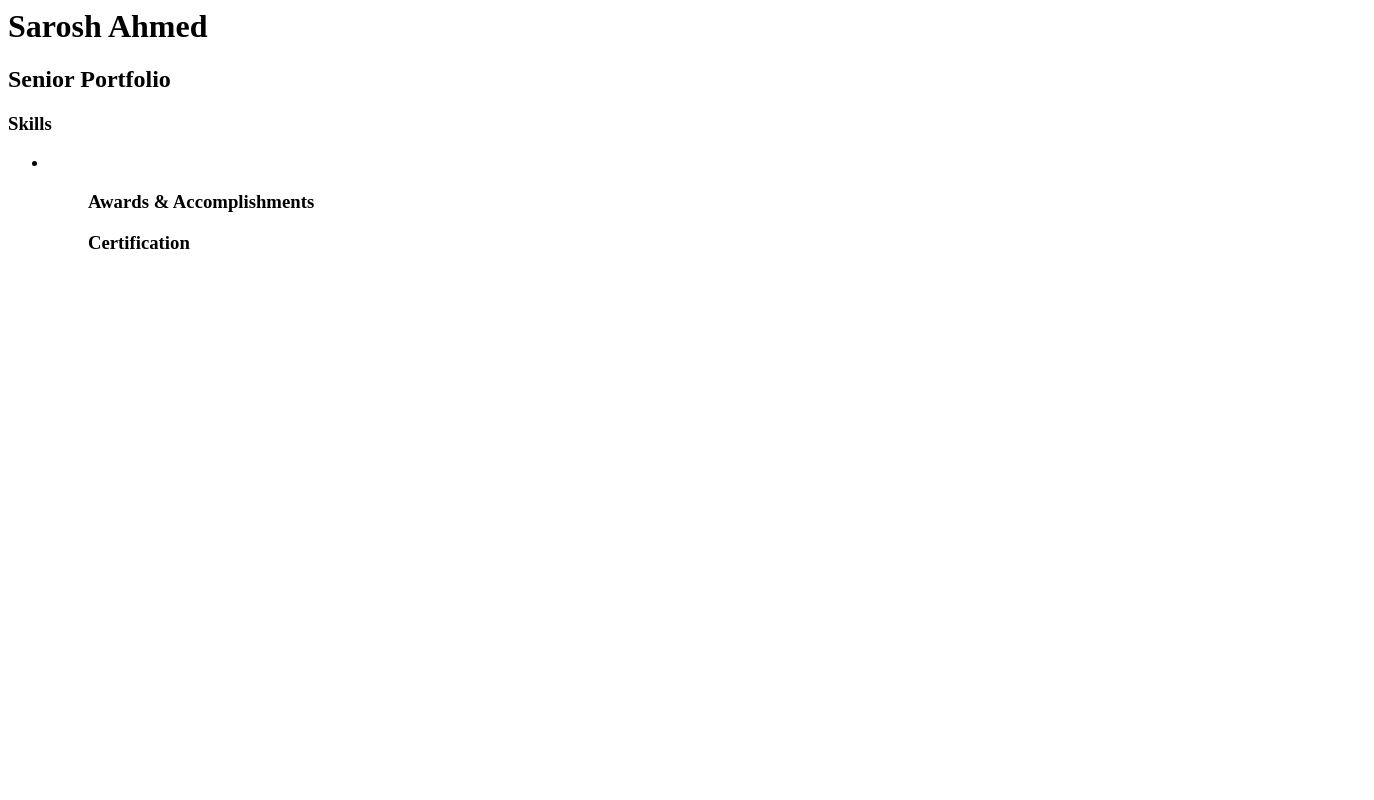
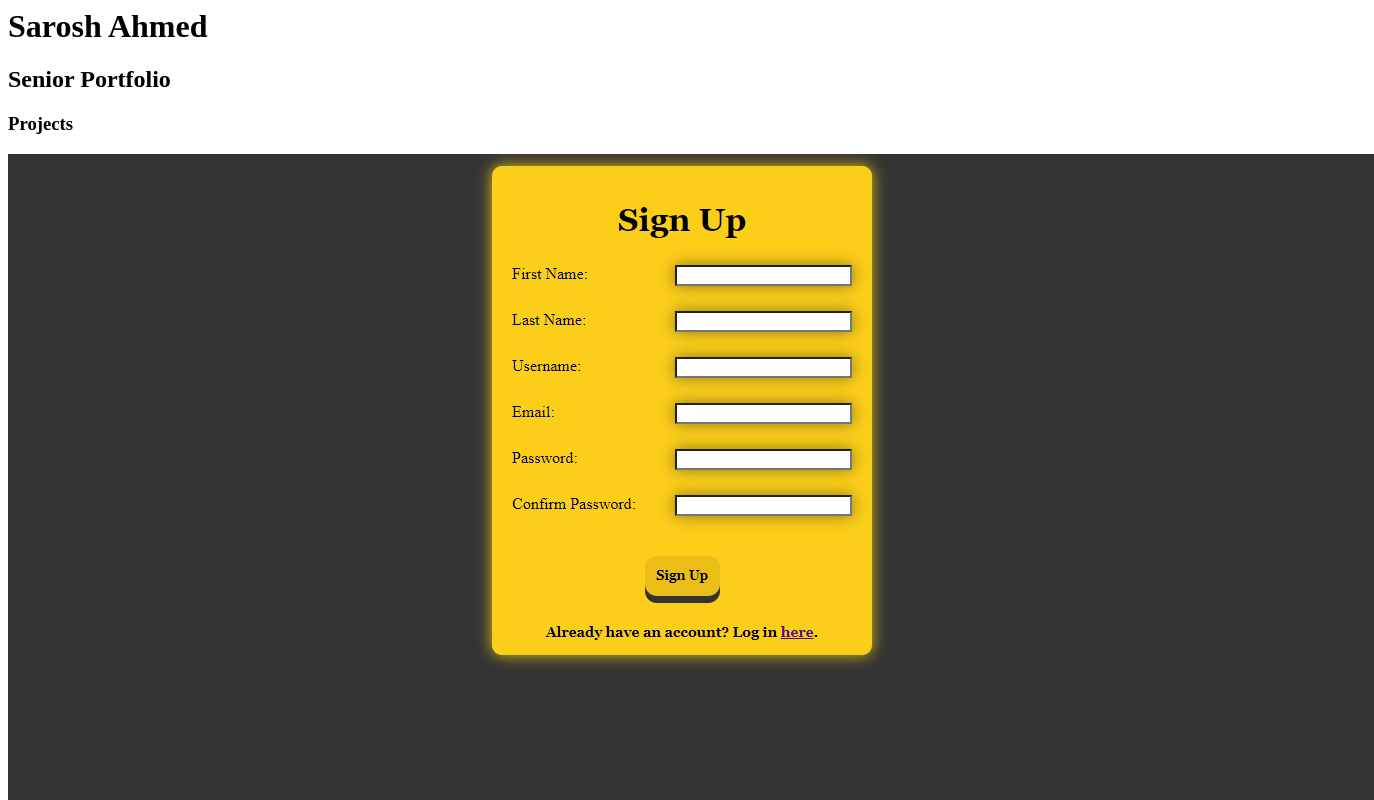
Before and after one commit to Sarosh1234/Sarosh1234.github.io, a plain HTML site: page index.html in a window 1280 px wide. Shown: the top 800 px of the page, 1374 px wide, since content can reach past the window. Drawn offline with Linux system fonts and the light colour scheme.

Commit message:
Add Picture

```diff
--- a/index.html
+++ b/index.html
@@ -5,6 +5,8 @@
 <body>
 <h1>Sarosh Ahmed</h1>
 <h2>Senior Portfolio</h2>
+<h3>Projects</h3>
+    <img src="IDK.PNG" alt="Be patient">
 <h3>Skills</h3>
   <ul>
     <li></li>
```
